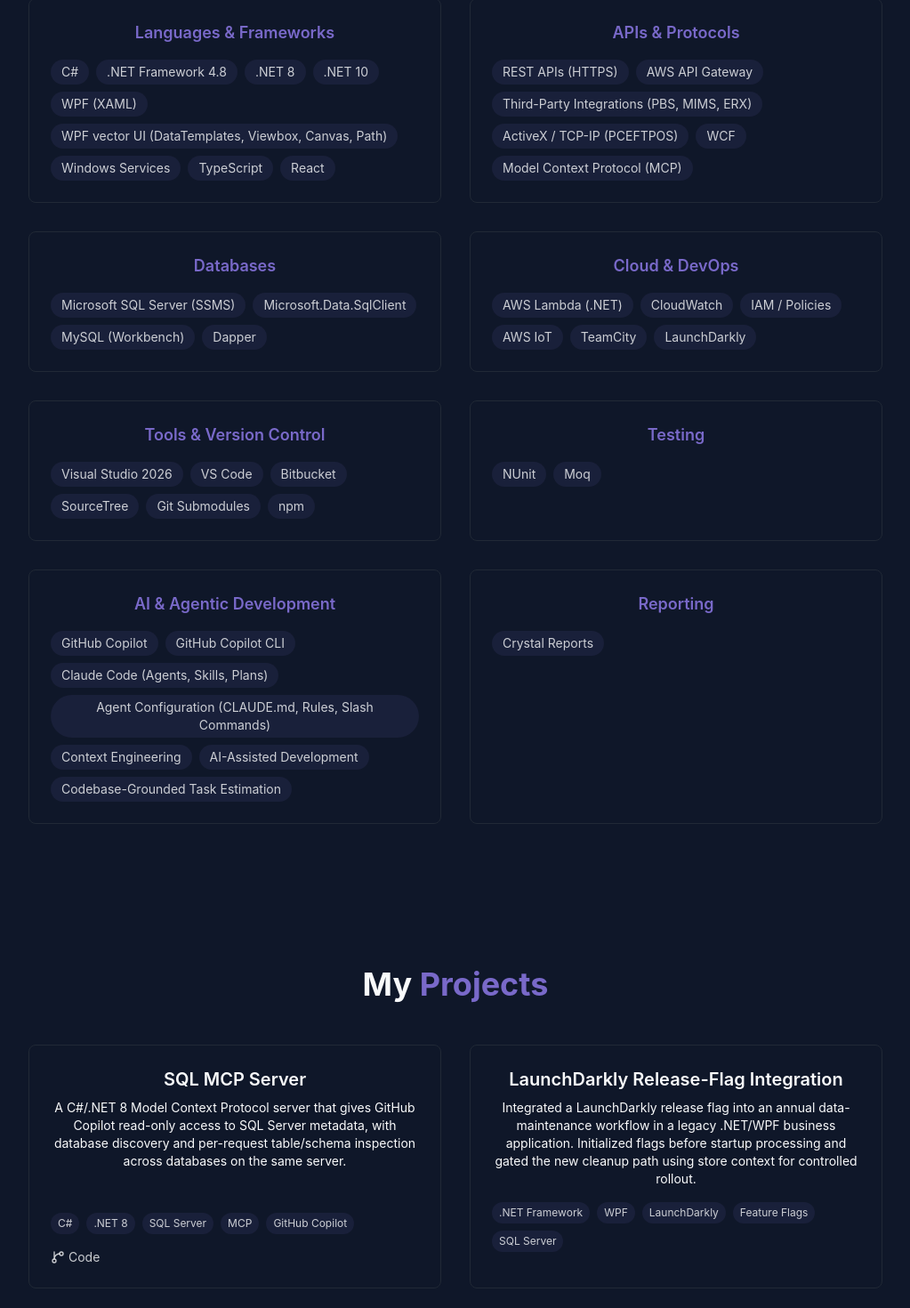
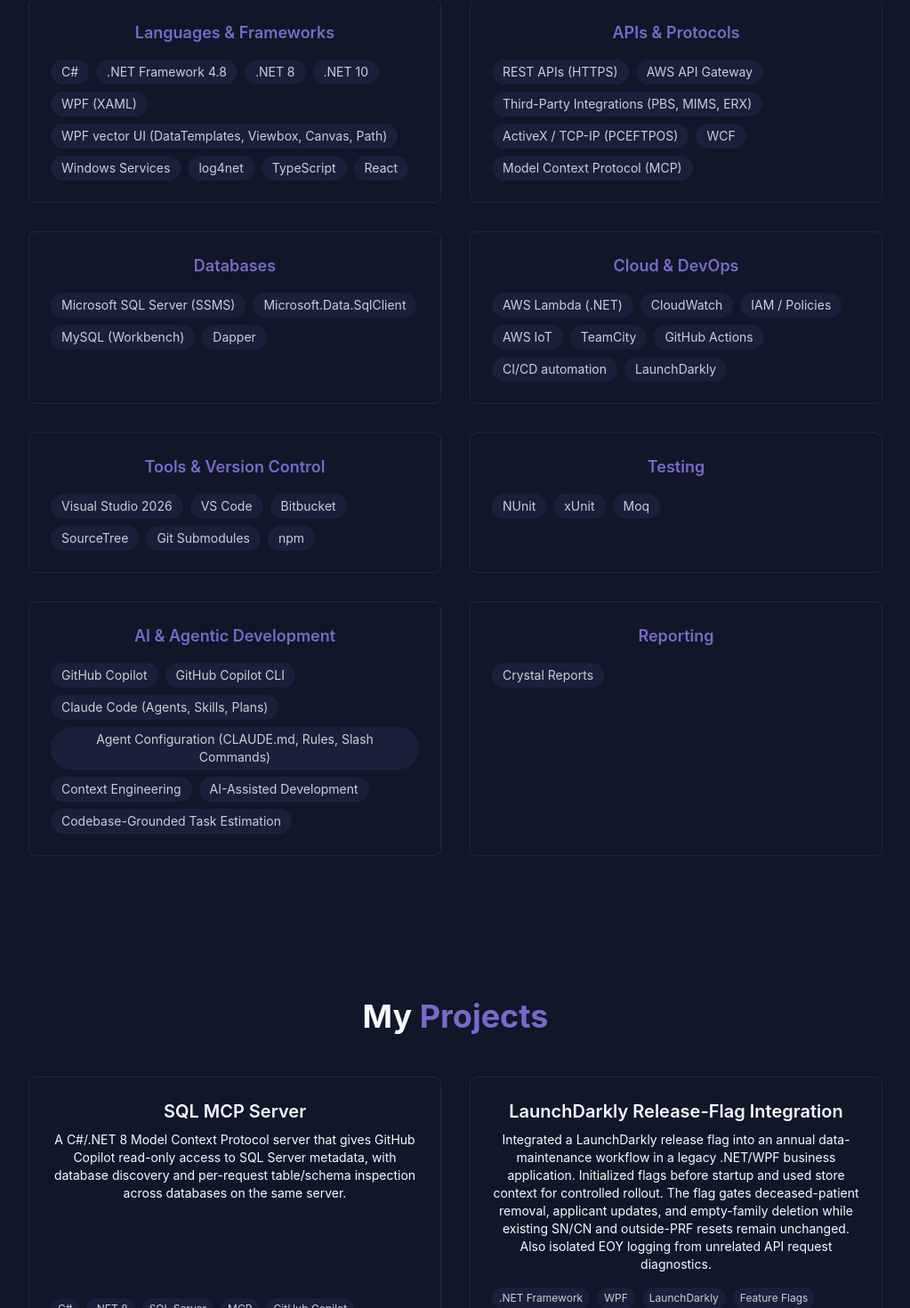
Before and after one commit to alam1704/personal-portfolio, a React (Vite) app: page / in a window 1280 px wide. Shown: the part 1506-2976 px from the top of the page at 89% size, without its empty margins (128-1151 px from the left). Built offline with nearby package versions, Linux system fonts and the light colour scheme.

Commit message:
log4net and github actions references

```diff
--- a/src/components/ProjectsSection.tsx
+++ b/src/components/ProjectsSection.tsx
@@ -19,8 +19,8 @@
   {
     title: "LaunchDarkly Release-Flag Integration",
     description:
-      "Integrated a LaunchDarkly release flag into an annual data-maintenance workflow in a legacy .NET/WPF business application. Initialized flags before startup processing and gated the new cleanup path using store context for controlled rollout.",
-    tech: [".NET Framework", "WPF", "LaunchDarkly", "Feature Flags", "SQL Server"],
+      "Integrated a LaunchDarkly release flag into an annual data-maintenance workflow in a legacy .NET/WPF business application. Initialized flags before startup and used store context for controlled rollout. The flag gates deceased-patient removal, applicant updates, and empty-family deletion while existing SN/CN and outside-PRF resets remain unchanged. Also isolated EOY logging from unrelated API request diagnostics.",
+    tech: [".NET Framework", "WPF", "LaunchDarkly", "Feature Flags", "log4net", "SQL Server"],
   },
   {
     title: "Personal Portfolio",
--- a/src/components/SkillsSection.tsx
+++ b/src/components/SkillsSection.tsx
@@ -9,6 +9,7 @@
       "WPF (XAML)",
       "WPF vector UI (DataTemplates, Viewbox, Canvas, Path)",
       "Windows Services",
+      "log4net",
       "TypeScript",
       "React",
     ],
@@ -41,6 +42,8 @@
       "IAM / Policies",
       "AWS IoT",
       "TeamCity",
+      "GitHub Actions",
+      "CI/CD automation",
       "LaunchDarkly",
     ],
   },
@@ -57,7 +60,7 @@
   },
   {
     title: "Testing",
-    skills: ["NUnit", "Moq"],
+    skills: ["NUnit", "xUnit", "Moq"],
   },
   {
     title: "AI & Agentic Development",
```
Also changed, not shown: 1 other file (tests, documents, lock files or other folders).
